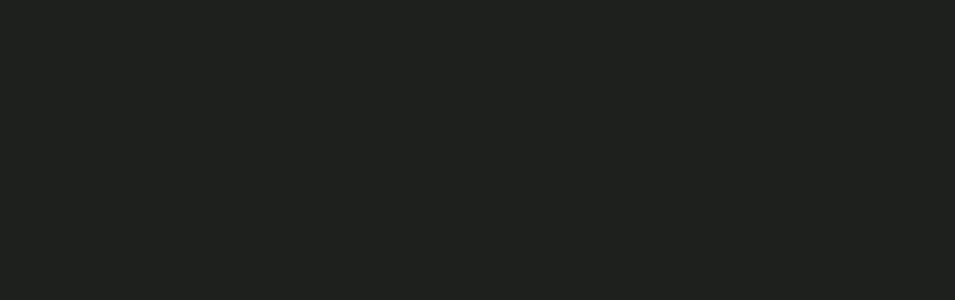
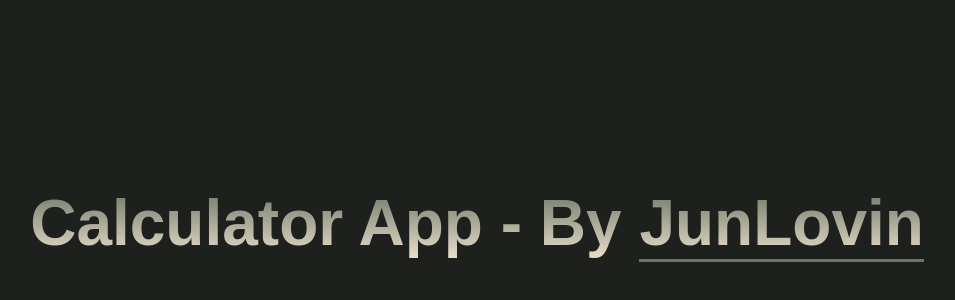
Before and after one commit to JunLovin/calculator-app, a React (Vite) app: page / in a window 1280 px wide. Shown: the part 406-706 px from the top of the page, without its empty margins (163-1118 px from the left). Built offline with nearby package versions, Linux system fonts and the light colour scheme; a web font is replaced by a local one.

Commit message:
Style: Add h2 tag, border-bottom and hover animation on it

```diff
--- a/src/components/TextSection.jsx
+++ b/src/components/TextSection.jsx
@@ -3,6 +3,9 @@
 function TextSection() {
     return (
         <>
+            <section className="text-container">
+                <h1>Calculator App - By <a href="https://github.com/JunLovin" target="_blank">JunLovin</a></h1>
+            </section>
         </>
     )
 }
--- a/src/styles/TextSection.css
+++ b/src/styles/TextSection.css
@@ -0,0 +1,27 @@
+.text-container {
+    width: 100%;
+    padding: 2rem;
+    height: 10rem;
+}
+
+.text-container h1 {
+    background: linear-gradient(to bottom, var(--sage), var(--beige));
+    background-clip: text;
+    -webkit-text-fill-color: transparent;
+    color: transparent;
+    font-size: 4rem;
+}
+
+.text-container h1 a {
+    text-decoration: none;
+    border-bottom: 3px solid var(--sage);
+    transition: padding-bottom 60ms linear;
+}
+
+.text-container h1 a:hover {
+    padding-bottom: 3px;
+}
+
+.text-container h1 a:active {
+    padding: 0;
+}
```
